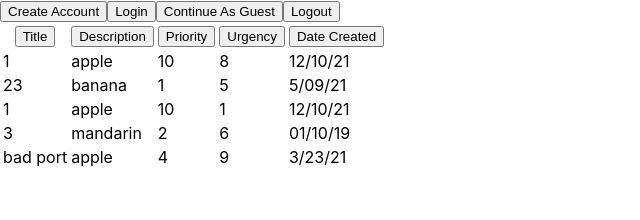
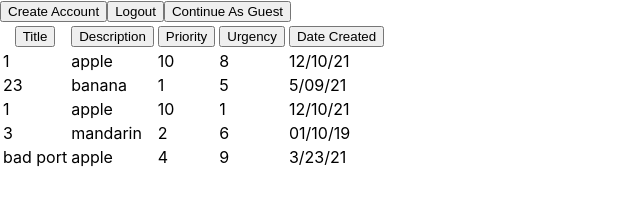
Before and after one commit to ticket-tiger/ticket-management-system, a React (Create React App) app: page /create-account in a window 1280 px wide. Both pictures are taken after typing "Sample", "Sample123" into the empty fields and a click on the button "Submit". Shown: the top 220 px of the page, without its empty margins (0-640 px from the left). Built offline with nearby package versions, Linux system fonts and the light colour scheme.

Commit message:
Made only login or logout button show in navbar

```diff
--- a/src/components/LandingPage/LandingPage.js
+++ b/src/components/LandingPage/LandingPage.js
@@ -17,24 +17,23 @@ const LandingPage = () => {
           Create Account
         </button>
       </Link>
-      <Link to="/login">
-        <button type="button">
-          Login
+      {auth.user || auth.user === '' ? (
+        <button type="button" onClick={handleLogout}>
+          Logout
         </button>
-      </Link>
+      )
+        : (
+          <Link to="/login">
+            <button type="button">
+              Login
+            </button>
+          </Link>
+        )}
       <Link to="/user">
         <button type="button">
           Continue As Guest
         </button>
       </Link>
-      <button type="button" onClick={handleLogout}>
-        Logout
-      </button>
-      {/* <Link to="/employee">
-      <button type="button">
-        Continue As Employee
-      </button>
-    </Link> */}
       <Outlet />
     </div>
   );
```
